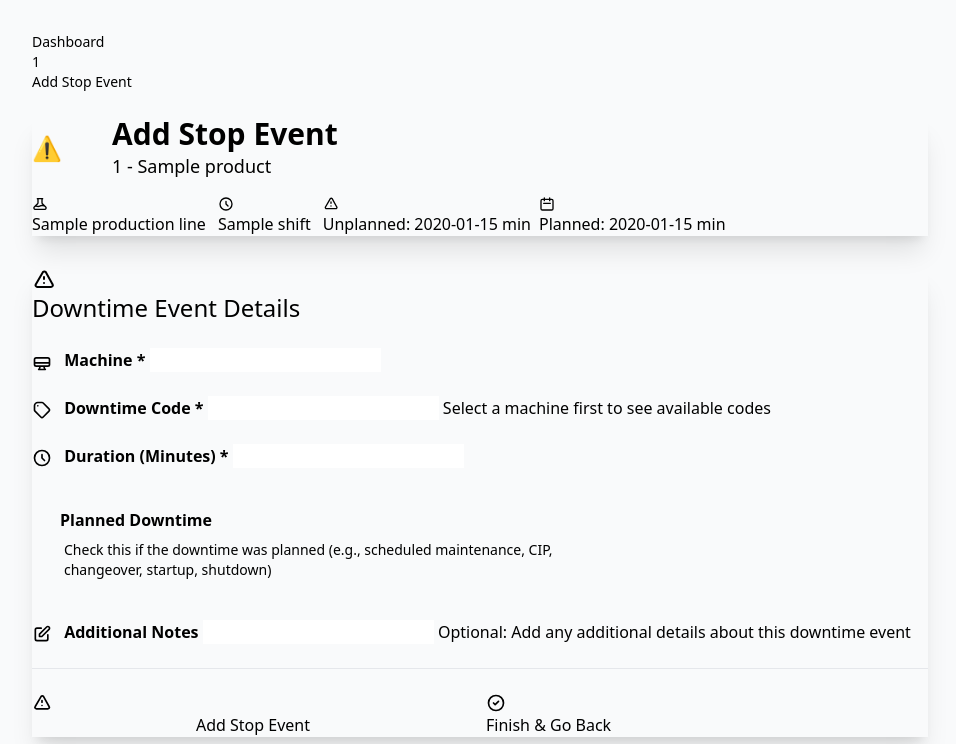
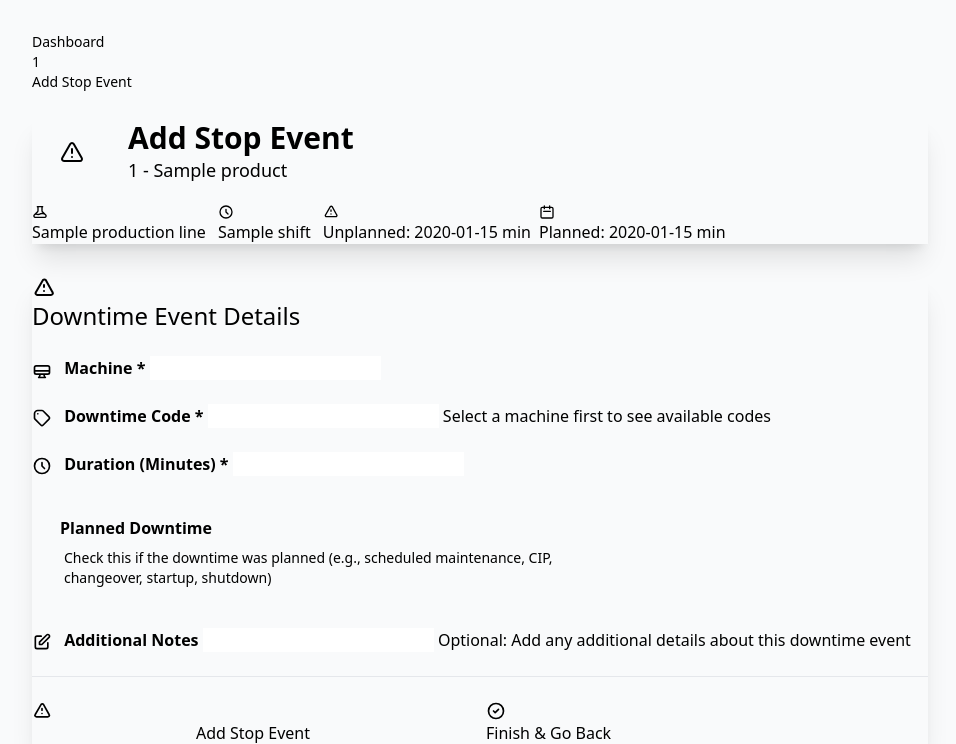
Before and after one commit to Tkeby/production_tracker_app, a Django app: template templates/manufacturing/create_stop_event.html in a window 1280 px wide. Shown: the top 744 px of the page, without its empty margins (160-1116 px from the left). Run offline with Django 5.2, Linux system fonts and the light colour scheme; the template is opened without the code that fills it: most values are stand-ins (such as "Sample title", 1, 10 or a date in 2020); form fields are guessed from the names that the template uses; some libraries are stand-ins or nearby versions.

Commit message:
modified ui

```diff
--- a/templates/manufacturing/create_stop_event.html
+++ b/templates/manufacturing/create_stop_event.html
@@ -17,9 +17,11 @@
         <div class="card bg-base-100 shadow-xl mb-8">
             <div class="card-body">
                 <div class="flex items-center gap-4">
-                    <div class="avatar placeholder">
-                        <div class="bg-error text-error-content rounded-xl w-16">
-                            <span class="text-2xl">⚠️</span>
+                    <div class="flex items-center justify-center p-2 ">
+                        <div class="bg-primary text-secondary-content rounded-xl w-16 flex items-center justify-center p-4">
+                            <svg xmlns="http://www.w3.org/2000/svg" width="24" height="24" viewBox="0 0 24 24">
+                                <path fill="none" stroke="currentColor" stroke-linecap="round" stroke-linejoin="round" stroke-width="2" d="m21.73 18l-8-14a2 2 0 0 0-3.48 0l-8 14A2 2 0 0 0 4 21h16a2 2 0 0 0 1.73-3M12 9v4m0 4h.01" />
+                            </svg>
                         </div>
                     </div>
                     <div>
```
